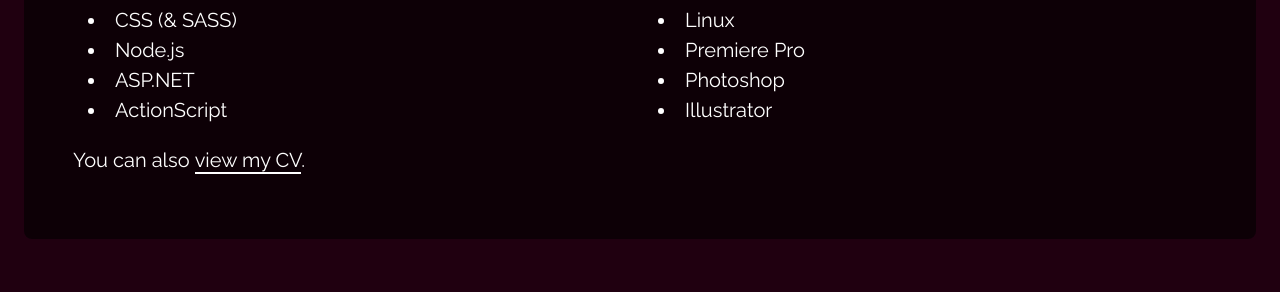
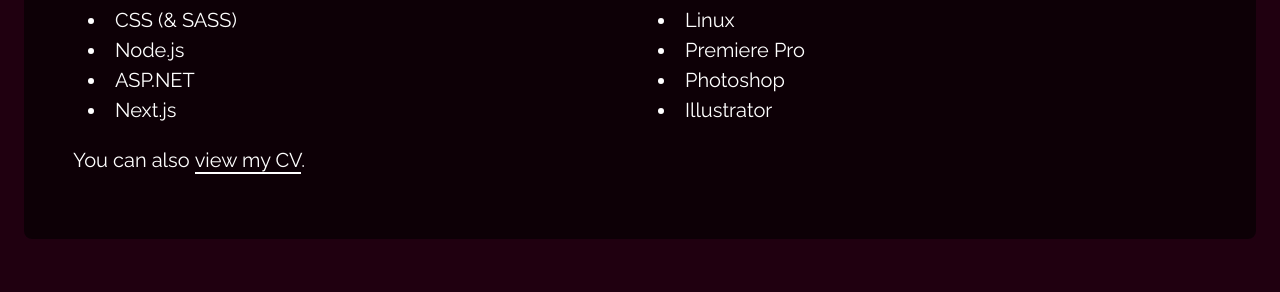
Before and after one commit to karmatha-nl/karmatha-nl.github.io, a Jekyll site: the page built from index.md, in a window 1280 px wide and 900 px high, scrolled down 1506 px. Shown: the part 162-454 px from the top of the window. Built offline with Jekyll 4.4.1, drawn with Linux system fonts in a browser that asks for light colours.

Commit message:
no actionscript but nextjs

```diff
--- a/index.md
+++ b/index.md
@@ -91,7 +91,7 @@
 - CSS (& SASS)
 - Node.js
 - ASP.NET
-- ActionScript
+- Next.js
 - Git
 - Arduino
 - Java
```
